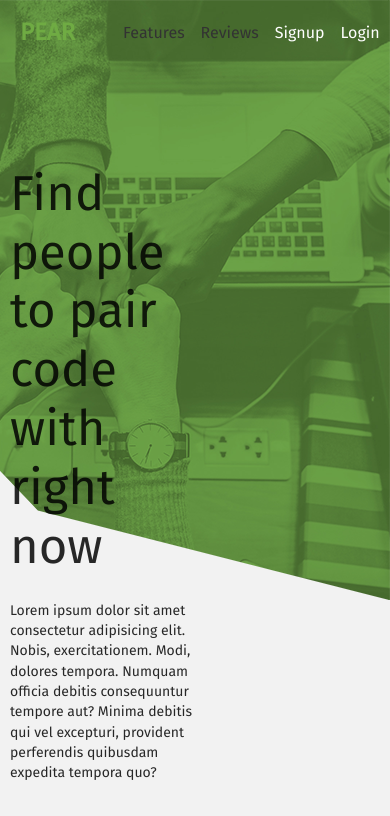
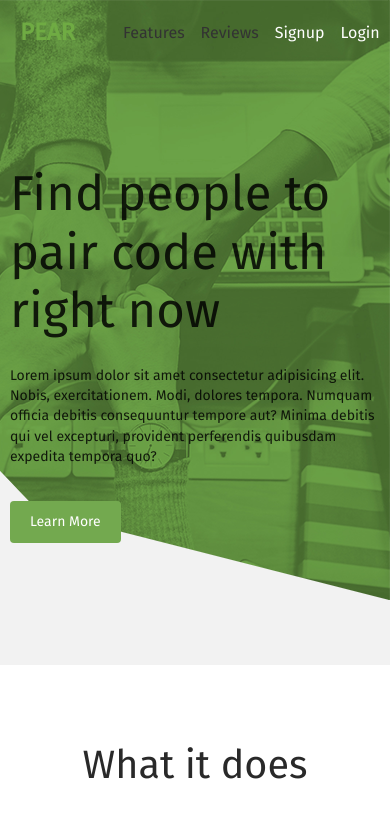
Before and after one commit to chazmcgrill/pair-coding-app, a React (Create React App) app in the folder client/: page / in a window 390 px wide. Shown: the top 816 px of the page. Built offline with nearby package versions, Linux system fonts and the light colour scheme; no server answers.

Commit message:
Makes Hero Responsive / Improves Features Flex

```diff
--- a/client/src/app/components/landingpage/Features.sass
+++ b/client/src/app/components/landingpage/Features.sass
@@ -3,7 +3,11 @@
     max-width: 1000px
     padding: 0 20px
     margin: 0 auto
+    justify-content: space-between
     flex-wrap: wrap
+
+    @media (max-width: 760px)
+        justify-content: center
 
 .feature
     margin: 0 30px
@@ -18,4 +22,5 @@
         border-radius: 100%
 
     @media (max-width: 760px)
+        max-width: 300px
         width: 100%
--- a/client/src/app/components/landingpage/Hero.sass
+++ b/client/src/app/components/landingpage/Hero.sass
@@ -18,5 +18,8 @@
 .hero-text
     max-width: 50%
 
+    @media (max-width: 760px)
+        max-width: 100%
+
     &_btn
         margin-top: 1rem
```
